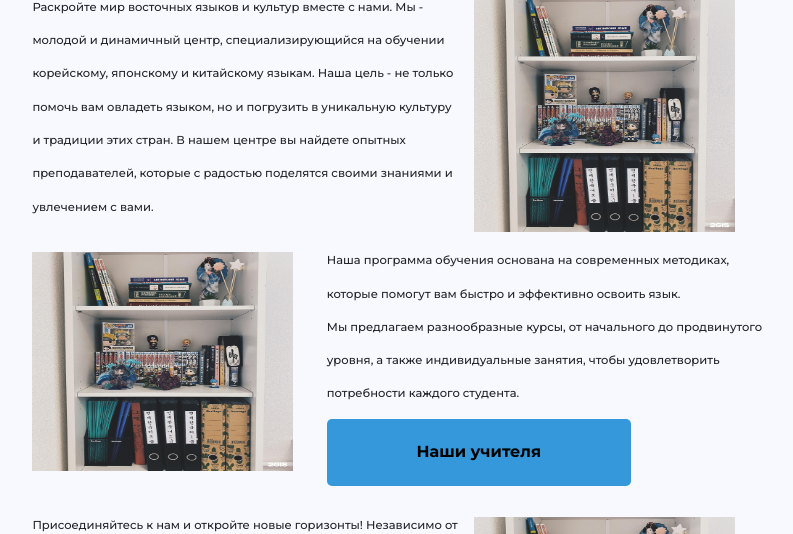
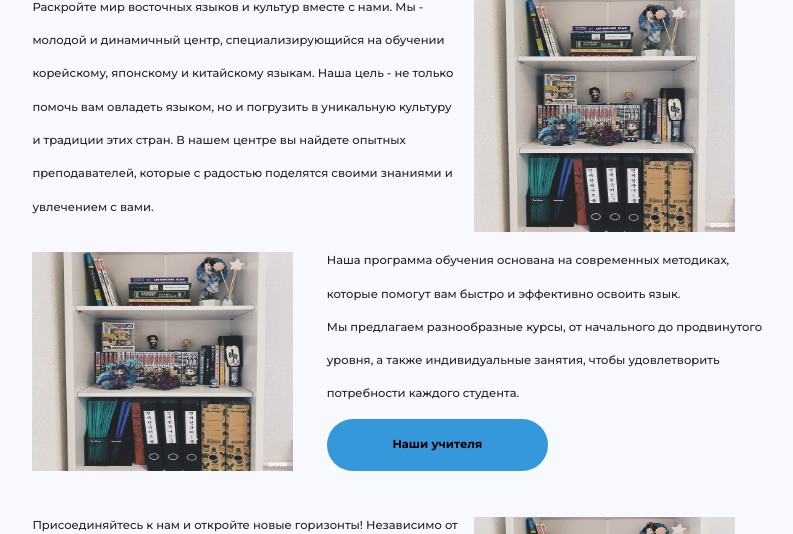
Before and after one commit to MACHETE-helper/konoha-site, a Django app: page / in a window 1280 px wide. Shown: the part 266-800 px from the top of the page, without its empty margins (262-1055 px from the left). Run offline with Django 4.2, Linux system fonts and the light colour scheme.

Commit message:
test pre alpha version 1.0

```diff
--- a/konoha/mainpage/static/mainpage/css/mainpage.css
+++ b/konoha/mainpage/static/mainpage/css/mainpage.css
@@ -153,24 +153,24 @@ body {
 .teachers_btn {
   position: absolute;
   display: inline-block;
-  padding: 2.7vh 7vw;
-  font-size: 16px;
+  padding: 1.5em 5.7em;
+  font-size: 0.9vw;
   font-weight: bold;
   text-align: center;
   text-decoration: none;
   border: none;
-  border-radius: 5px;
+  border-radius: 3em;
   cursor: pointer;
   background-color: #3498db;
-  transition: background-color 0.3s;
+  transition: background-color 0.6s;
 }
 
 .teachers_btn a {
   color: black;
 }
 
-.teachers_btn:active {
-  background-color: #2980b9;
+.teachers_btn:hover {
+  background-color: lightpink;
 }
 
 /* Анимация появления кнопки */
```
